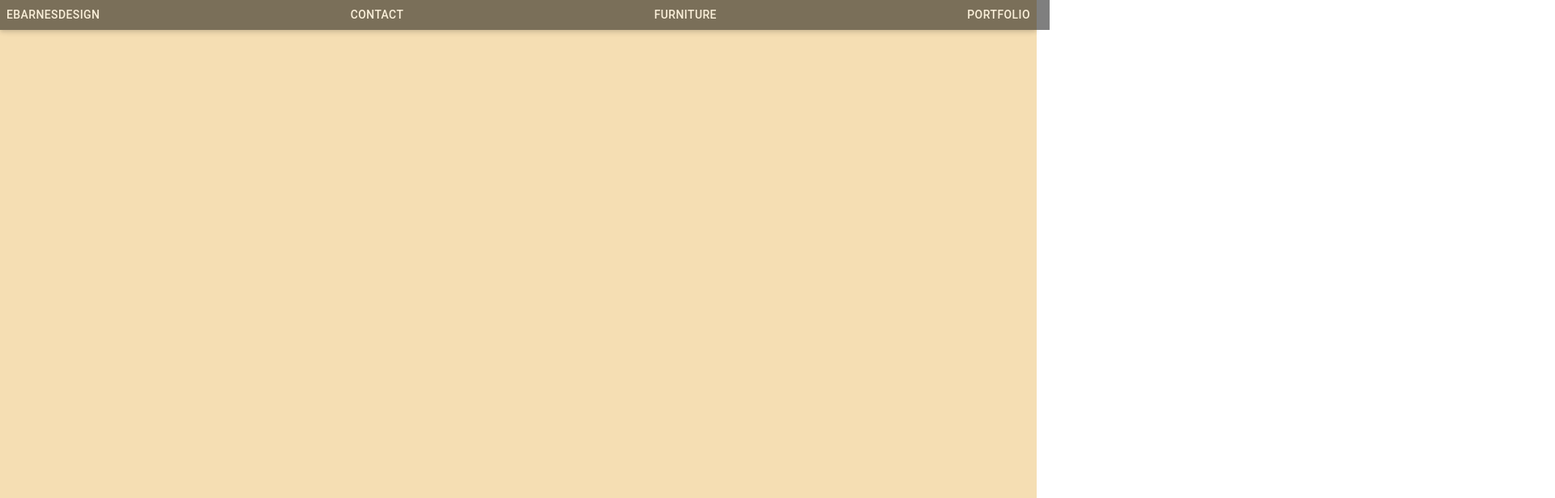
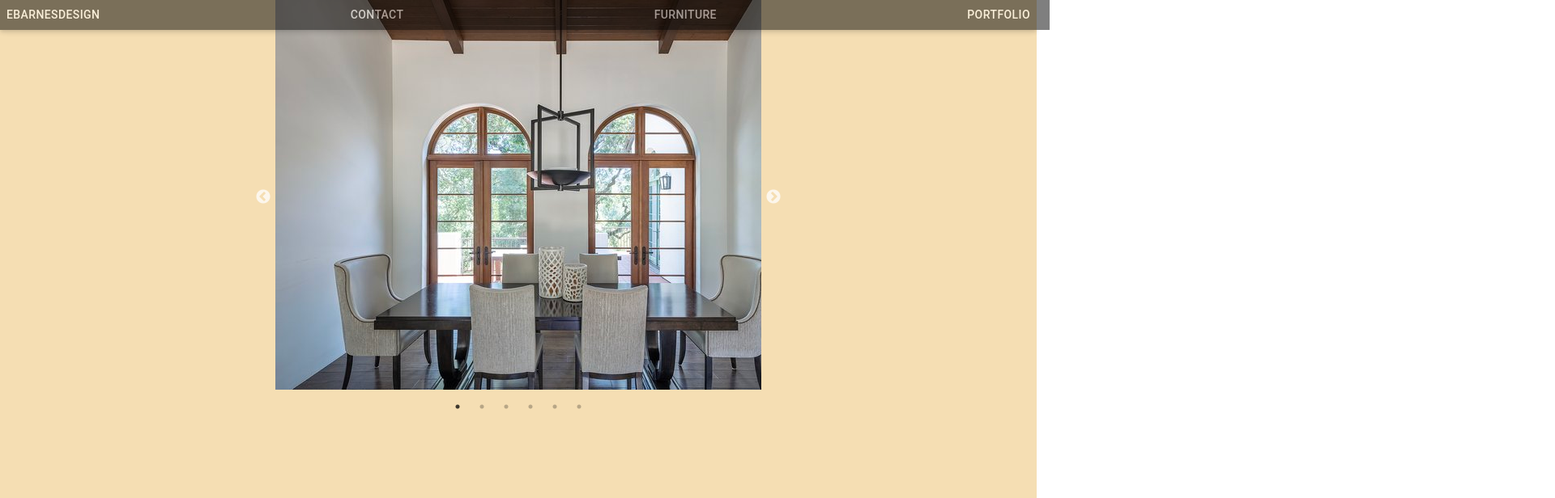
Before and after one commit to masonbarnes645/ERBD, a React (Vite) app in the folder ERB-client/: page / in a window 1280 px wide. Shown: the top 616 px of the page at 81% size, 1920 px wide, since content can reach past the window. Built offline with nearby package versions, Linux system fonts and the light colour scheme; no server answers; a web font is replaced by a local one.

Commit message:
working carousel

```diff
--- a/ERB-client/src/App.css
+++ b/ERB-client/src/App.css
@@ -58,3 +58,8 @@ body{
 
 
 }
+.slider-container {
+    width: 100%;
+    max-width: 600px; /* Adjust to your preferred width */
+    margin: auto;
+}
--- a/ERB-client/src/Carousel.jsx
+++ b/ERB-client/src/Carousel.jsx
@@ -1,6 +1,7 @@
 import Slider from 'react-slick'
 import "slick-carousel/slick/slick.css";
 import "slick-carousel/slick/slick-theme.css";
+import "./App.css"
 
 const Carousel = () => {
     const settings = {
@@ -14,22 +15,22 @@ const Carousel = () => {
         <div className='slider-container'>
             <Slider {...settings}>
                 <div>
-                    <h3>1</h3>
+                    <img src='src/assets/Camino_1.jpg' />
                 </div>
                 <div>
-                    <h3>2</h3>
+                    <img src='src/assets/Camino_1.jpg' />
                 </div>
                 <div>
-                    <h3>3</h3>
+                    <img src='src/assets/Camino_1.jpg' />
                 </div>
                 <div>
-                    <h3>4</h3>
+                    <img src='src/assets/Camino_1.jpg' />
                 </div>
                 <div>
-                    <h3>5</h3>
+                    <img src='src/assets/Camino_1.jpg' />
                 </div>
                 <div>
-                    <h3>6</h3>
+                    <img src='src/assets/Camino_1.jpg' />
                 </div>
             </Slider>
         </div>
```
